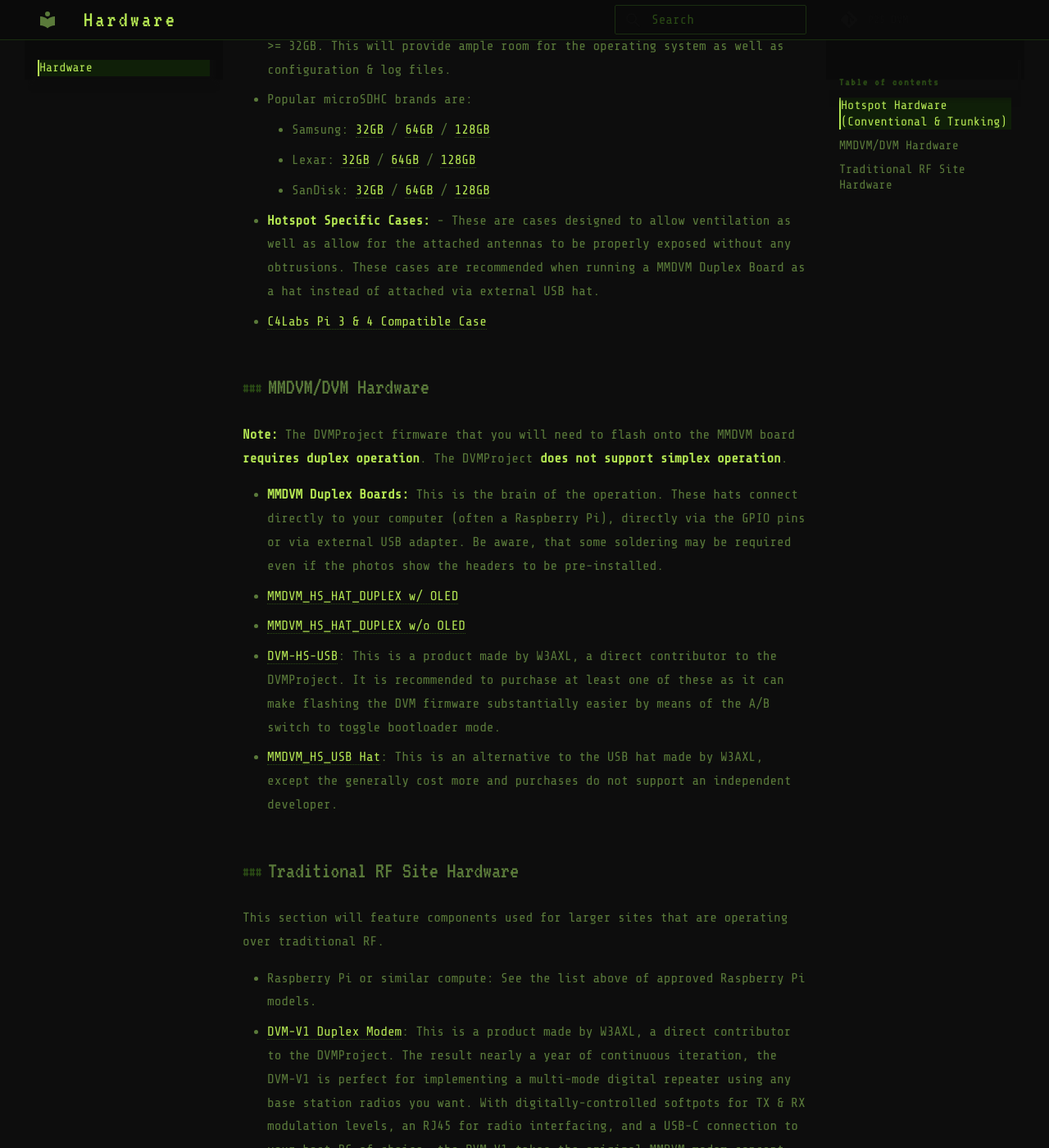
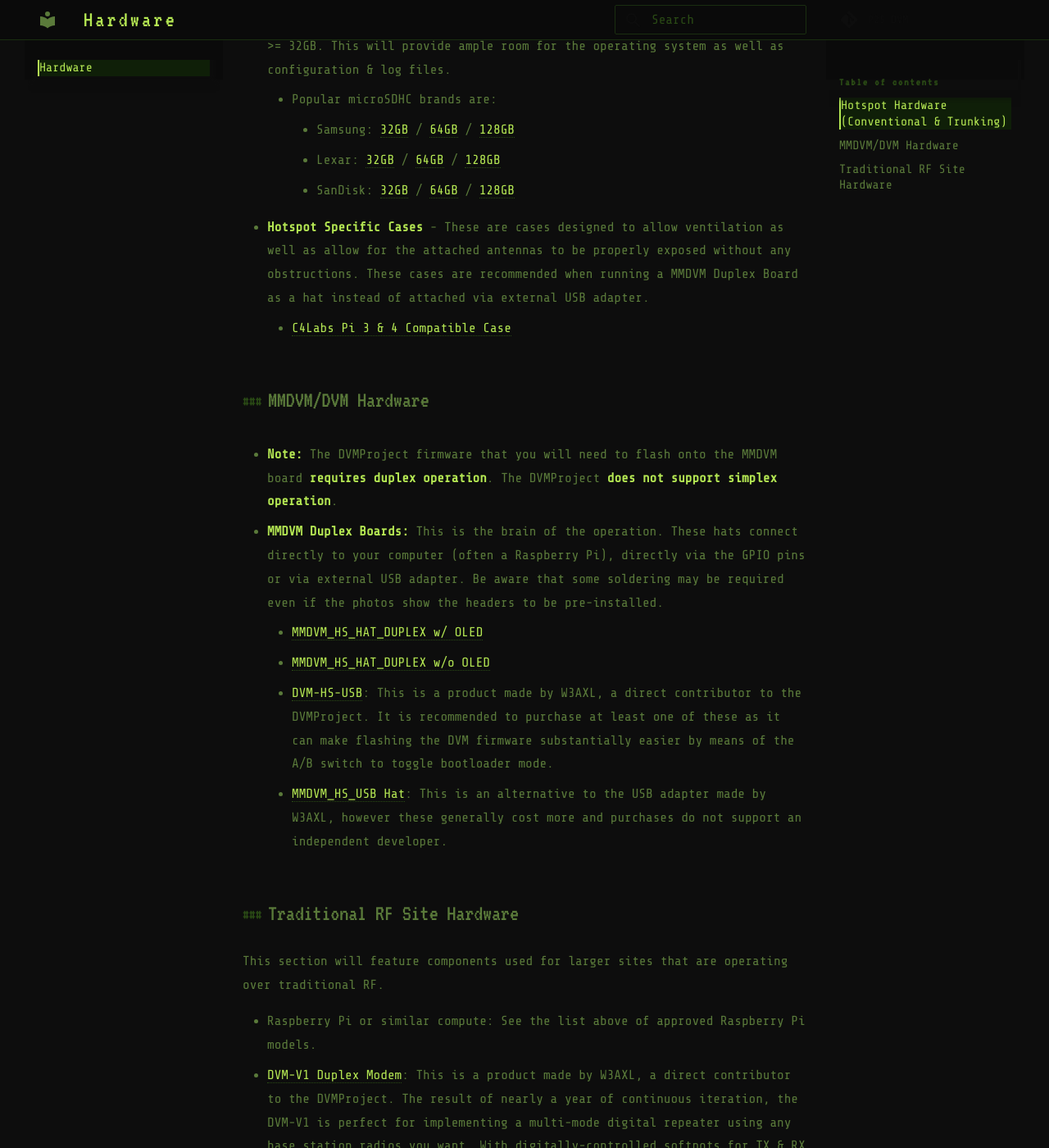
Before and after one commit to p25-dvm/p25-dvm.github.io, an MkDocs documentation site: the page built from docs/hardware/hardware.md, in a window 1280 px wide and 1400 px high, scrolled down 789 px. Shown: the whole window at 82% size. Built offline with MkDocs 1.6.1 and Material for MkDocs 9.7.7, drawn with Linux system fonts in a browser that asks for light colours; some of the changed text lies outside the part shown.

Commit message:
Update hardware.md

```diff
--- a/docs/hardware/hardware.md
+++ b/docs/hardware/hardware.md
@@ -1,47 +1,49 @@
 # Hardware
 
-Links to purchase hardware will be shared when applicable. In order to to keep things simple, Amazon will be listed as the primary vendor. As always, community recommendations are welcomed.
+Links to purchase hardware will be shared when applicable. In order to keep things simple, Amazon will be listed as the primary vendor. As always, community recommendations are welcomed.
 
 ### Hotspot Hardware (Conventional & Trunking)
-- **Compute** - Raspberry Pi's are often seen as the main compute power of the hotspot. The links below feature full-fledged starter kits. This means everything you need is included: case, power supply, microSDHC card & adapter, and heatsinks. You can of course purchase a board without the start kit components although buying everything at once as a bundle can be cheaper.
-  - Raspberry Pi Model 3 B+: [Amazon](https://a.co/d/09u7ZB7S)
-  - Raspberry Pi Model 4: [Amazon](https://a.co/d/0djiAMjJ)
-  - Raspberry Pi Model 5: [Amazon](https://a.co/d/04O5aYmq)
+
+- **Compute** - Raspberry Pi's are often seen as the main compute power of the hotspot. The links below feature full-fledged starter kits. This means everything you need is included: case, power supply, microSDHC card & adapter, and heatsinks. You can of course purchase a board without the starter kit components, although buying everything at once as a bundle can be cheaper.
+    - Raspberry Pi Model 3 B+: [Amazon](https://a.co/d/09u7ZB7S)
+    - Raspberry Pi Model 4: [Amazon](https://a.co/d/0djiAMjJ)
+    - Raspberry Pi Model 5: [Amazon](https://a.co/d/04O5aYmq)
 - **Memory Cards** - A good quality MicroSDHC card will be needed to store the operating system as well as configuration files. Storage should ideally be >= 32GB. This will provide ample room for the operating system as well as configuration & log files.
-  - Popular microSDHC brands are:
-    - Samsung: [32GB](https://a.co/d/0ejg3ztf) / [64GB](https://a.co/d/002dVgwn) / [128GB](https://a.co/d/0gp6PaNF)
-    - Lexar: [32GB](https://a.co/d/04CwdLP4) / [64GB](https://a.co/d/0f0qyXsS) / [128GB](https://a.co/d/0aV7Nxax)
-    - SanDisk: [32GB](https://a.co/d/01z2DaKL) / [64GB](https://a.co/d/07ynOncE) / [128GB](https://a.co/d/05Mg7Mul)
-- **Hotspot Specific Cases:** - These are cases designed to allow ventilation as well as allow for the attached antennas to be properly exposed without any obtrusions. These cases are recommended when running a MMDVM Duplex Board as a hat instead of attached via external USB hat.
-  - [C4Labs Pi 3 & 4 Compatible Case](https://a.co/d/07NgwKjx)
+    - Popular microSDHC brands are:
+        - Samsung: [32GB](https://a.co/d/0ejg3ztf) / [64GB](https://a.co/d/002dVgwn) / [128GB](https://a.co/d/0gp6PaNF)
+        - Lexar: [32GB](https://a.co/d/04CwdLP4) / [64GB](https://a.co/d/0f0qyXsS) / [128GB](https://a.co/d/0aV7Nxax)
+        - SanDisk: [32GB](https://a.co/d/01z2DaKL) / [64GB](https://a.co/d/07ynOncE) / [128GB](https://a.co/d/05Mg7Mul)
+- **Hotspot Specific Cases** - These are cases designed to allow ventilation as well as allow for the attached antennas to be properly exposed without any obstructions. These cases are recommended when running a MMDVM Duplex Board as a hat instead of attached via external USB adapter.
+    - [C4Labs Pi 3 & 4 Compatible Case](https://a.co/d/07NgwKjx)
 
 ### MMDVM/DVM Hardware
-**Note:** The DVMProject firmware that you will need to flash onto the MMDVM board **requires duplex operation**. The DVMProject **does not support simplex operation**.
 
-- **MMDVM Duplex Boards:** This is the brain of the operation. These hats connect directly to your computer (often a Raspberry Pi), directly via the GPIO pins or via external USB adapter. Be aware, that some soldering may be required even if the photos show the headers to be pre-installed.
-  - [MMDVM_HS_HAT_DUPLEX w/ OLED](https://a.co/d/0dl8QZX9)
-  - [MMDVM_HS_HAT_DUPLEX w/o OLED](https://a.co/d/067B7zb6)
-  - [DVM-HS-USB](https://store.w3axl.com/products/dvm-hs-usb-hotspot-usb-c-serial-adapter-for-mmdvm-hotspot-hats): This is a product made by W3AXL, a direct contributor to the DVMProject. It is recommended to purchase at least one of these as it can make flashing the  DVM firmware substantially easier by means of the A/B switch to toggle bootloader mode.
-  - [MMDVM_HS_USB Hat](https://a.co/d/0b0nopmF): This is an alternative to the USB hat made by W3AXL, except the generally cost more and purchases do not support an independent developer.
+- **Note:** The DVMProject firmware that you will need to flash onto the MMDVM board **requires duplex operation**. The DVMProject **does not support simplex operation**.
+
+- **MMDVM Duplex Boards:** This is the brain of the operation. These hats connect directly to your computer (often a Raspberry Pi), directly via the GPIO pins or via external USB adapter. Be aware that some soldering may be required even if the photos show the headers to be pre-installed.
+    - [MMDVM_HS_HAT_DUPLEX w/ OLED](https://a.co/d/0dl8QZX9)
+    - [MMDVM_HS_HAT_DUPLEX w/o OLED](https://a.co/d/067B7zb6)
+    - [DVM-HS-USB](https://store.w3axl.com/products/dvm-hs-usb-hotspot-usb-c-serial-adapter-for-mmdvm-hotspot-hats): This is a product made by W3AXL, a direct contributor to the DVMProject. It is recommended to purchase at least one of these as it can make flashing the DVM firmware substantially easier by means of the A/B switch to toggle bootloader mode.
+    - [MMDVM_HS_USB Hat](https://a.co/d/0b0nopmF): This is an alternative to the USB adapter made by W3AXL, however these generally cost more and purchases do not support an independent developer.
 
 ### Traditional RF Site Hardware
+
 This section will feature components used for larger sites that are operating over traditional RF.
 
 - Raspberry Pi or similar compute: See the list above of approved Raspberry Pi models.
-- [DVM-V1 Duplex Modem](https://store.w3axl.com/products/dvm-v1-duplex-modem): This is a product made by W3AXL, a direct contributor to the DVMProject. The result nearly a year of continuous iteration, the DVM-V1 is perfect for implementing a multi-mode digital repeater using any base station radios you want. With digitally-controlled softpots for TX & RX modulation levels, an RJ45 for radio interfacing, and a USB-C connection to your host PC of choice, the DVM-V1 takes the original MMDVM modem concept and makes it even better.
+- [DVM-V1 Duplex Modem](https://store.w3axl.com/products/dvm-v1-duplex-modem): This is a product made by W3AXL, a direct contributor to the DVMProject. The result of nearly a year of continuous iteration, the DVM-V1 is perfect for implementing a multi-mode digital repeater using any base station radios you want. With digitally-controlled softpots for TX & RX modulation levels, an RJ45 for radio interfacing, and a USB-C connection to your host PC of choice, the DVM-V1 takes the original MMDVM modem concept and makes it even better.
 - [PCB End Plates For DVM-V1](https://store.w3axl.com/products/pcb-end-plates-for-dvm-v1): This is a product made by W3AXL, a direct contributor to the DVMProject. Silkscreened and shielded end plates for the DVM-V1 modem boards.
 - Hammond Manufacturing Enclosures
-   - [1455C801 (Silver)](https://www.digikey.com/en/products/detail/hammond-manufacturing/1455C801/460159)
-   - [1455C801BK (Black)](https://www.digikey.com/en/products/detail/hammond-manufacturing/1455C801BK/460160?s=N4IgTCBcDaIIwBYCsSDCAOADHAQgaRAF0BfIA)
-   - [1455C801RD (Red)](https://www.digikey.com/en/products/detail/hammond-manufacturing/1455C801RD/5277161)
-   - [1455C802 (Silver)](https://www.digikey.com/en/products/detail/hammond-manufacturing/1455c802/460161)
-   - [1455C802BK (Black)](https://www.digikey.com/en/products/detail/hammond-manufacturing/1455c802bk/460162)
+    - [1455C801 (Silver)](https://www.digikey.com/en/products/detail/hammond-manufacturing/1455C801/460159)
+    - [1455C801BK (Black)](https://www.digikey.com/en/products/detail/hammond-manufacturing/1455C801BK/460160?s=N4IgTCBcDaIIwBYCsSDCAOADHAQgaRAF0BfIA)
+    - [1455C801RD (Red)](https://www.digikey.com/en/products/detail/hammond-manufacturing/1455C801RD/5277161)
+    - [1455C802 (Silver)](https://www.digikey.com/en/products/detail/hammond-manufacturing/1455c802/460161)
+    - [1455C802BK (Black)](https://www.digikey.com/en/products/detail/hammond-manufacturing/1455c802bk/460162)
 - Motorola Radios (Confirmed Working)
-   - CDM1250 Radio (x2) (AAM25SHD9AA2AN) - UHF (450-527 MHz)
-     - Ideally you want to find these with power cables, for  under $150.00 each. At minimum two will be needed for a conventional configuration. In a trunking configuration, each voice channel will require an additional radio.
-   - CDM1250 Programming Cable
-     - [BlueMax49ers Serial Cable](https://bluemax49ers.com/product-explorer/motorola-cdm1250-serial-programming-cable-db-9-rkn4081/)
-     - [BlueMax49ers USB Cable](https://bluemax49ers.com/product-explorer/motorola-cdm1250-ftdi-programming-cable-rkn4081/)
-   - [Motorola CDM1250 Repeater Cables](https://www.ebay.com/itm/350427352788): You will need two of these.
-   - [RJ45 To Terminal Block Adapter](https://a.co/d/0fgjAIge): This will be used to interface both radios into the DVM-V1 Duplex Modem.
-   - [UHF Duplexer](https://www.buytwowayradios.com/xlt-dp-450x5n-50.html): This will be used to allow your RF site to Tx/Rx via a single antenna. Purchasing one from BuyTwoWayRadios.com (unaffiliated) will have tuning available for an additional $59.99.
+    - CDM1250 Radio (x2) (AAM25SHD9AA2AN) - UHF (450-527 MHz) - Ideally you want to find these with power cables for under $150.00 each. At minimum two will be needed for a conventional configuration. In a trunking configuration, each voice channel will require an additional radio.
+    - CDM1250 Programming Cable
+        - [BlueMax49ers Serial Cable](https://bluemax49ers.com/product-explorer/motorola-cdm1250-serial-programming-cable-db-9-rkn4081/)
+        - [BlueMax49ers USB Cable](https://bluemax49ers.com/product-explorer/motorola-cdm1250-ftdi-programming-cable-rkn4081/)
+    - [Motorola CDM1250 Repeater Cables](https://www.ebay.com/itm/350427352788): You will need two of these.
+    - [RJ45 To Terminal Block Adapter](https://a.co/d/0fgjAIge): This will be used to interface both radios into the DVM-V1 Duplex Modem.
+    - [UHF Duplexer](https://www.buytwowayradios.com/xlt-dp-450x5n-50.html): This will be used to allow your RF site to Tx/Rx via a single antenna. Purchasing one from BuyTwoWayRadios.com (unaffiliated) will have tuning available for an additional $59.99.
```
